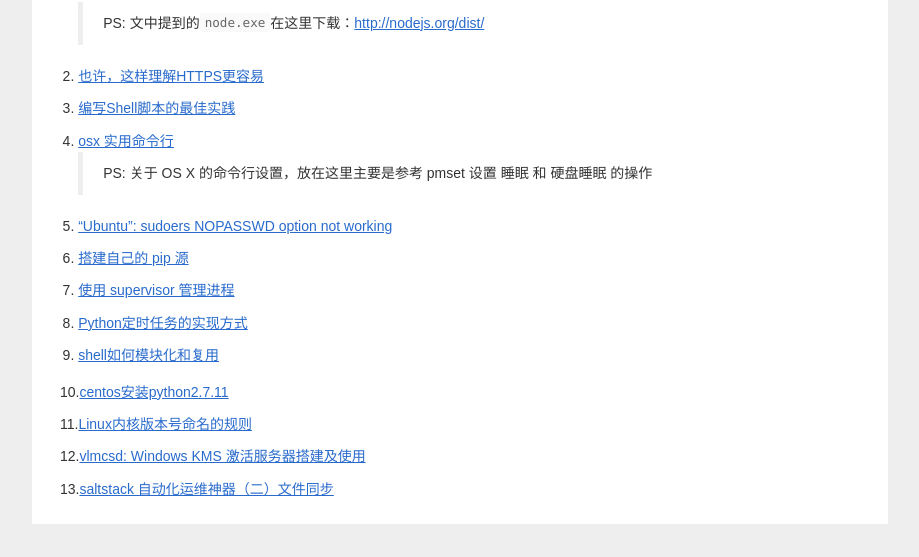
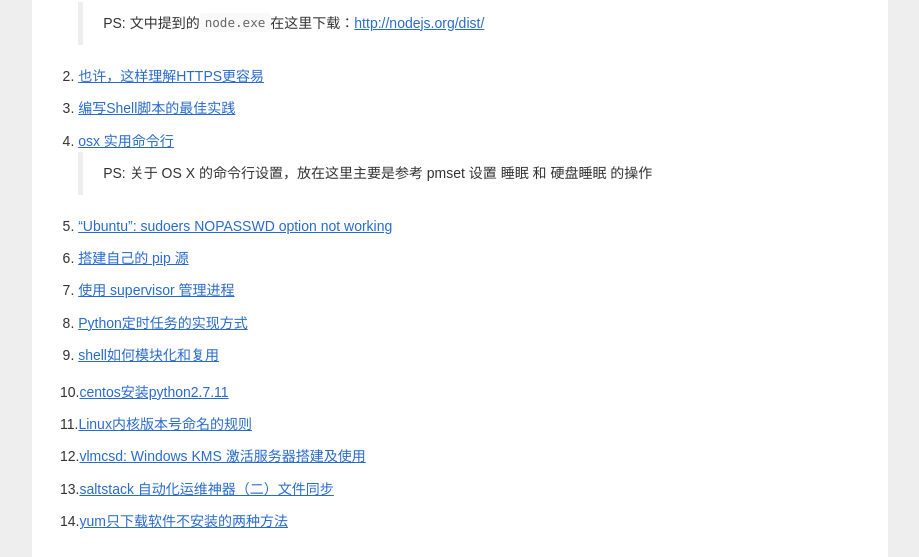
Before and after one commit to ldjhust/ldjhust.github.io, a Jekyll site: the page built from _posts/2017-7-21-reference-article.markdown, in a window 1280 px wide. Shown: the part 460-1017 px from the top of the page, without its empty margins (180-1099 px from the left). Built offline with Jekyll 4.4.1, drawn with Linux system fonts in a browser that asks for light colours; nearby versions of some CDN libraries; comment, search, counter and statistics services are not loaded; before the commit the page ends 984 px from its top, so only the background shows below that.

Commit message:
Update 2017-7-21-reference-article.markdown

```diff
--- a/_posts/2017-7-21-reference-article.markdown
+++ b/_posts/2017-7-21-reference-article.markdown
@@ -35,3 +35,5 @@ comments: false
 12.[vlmcsd: Windows KMS 激活服务器搭建及使用](https://liyuans.com/archives/vlmcsd.html)
 
 13.[saltstack 自动化运维神器（二）文件同步](http://conny.blog.51cto.com/3367680/1611542)
+
+14.[yum只下载软件不安装的两种方法](http://cyhow.blog.51cto.com/892355/1307053)
```
